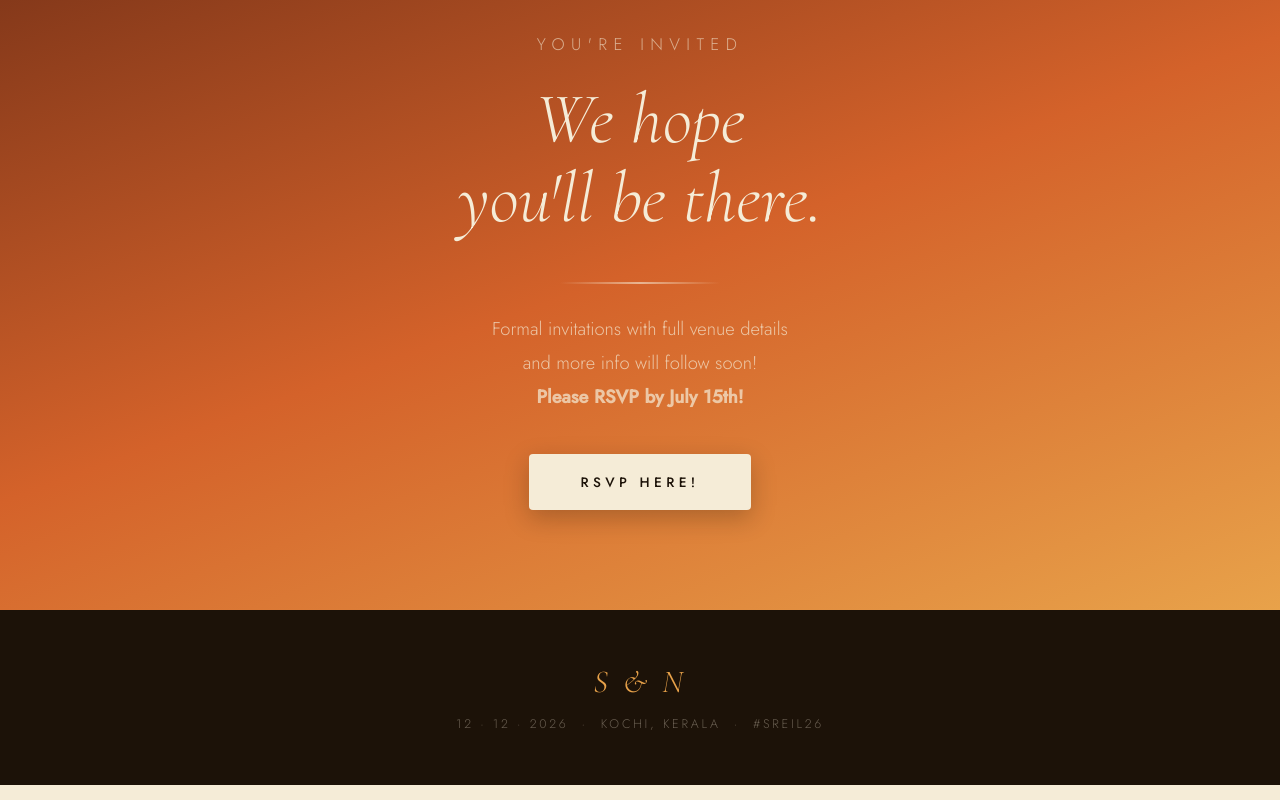
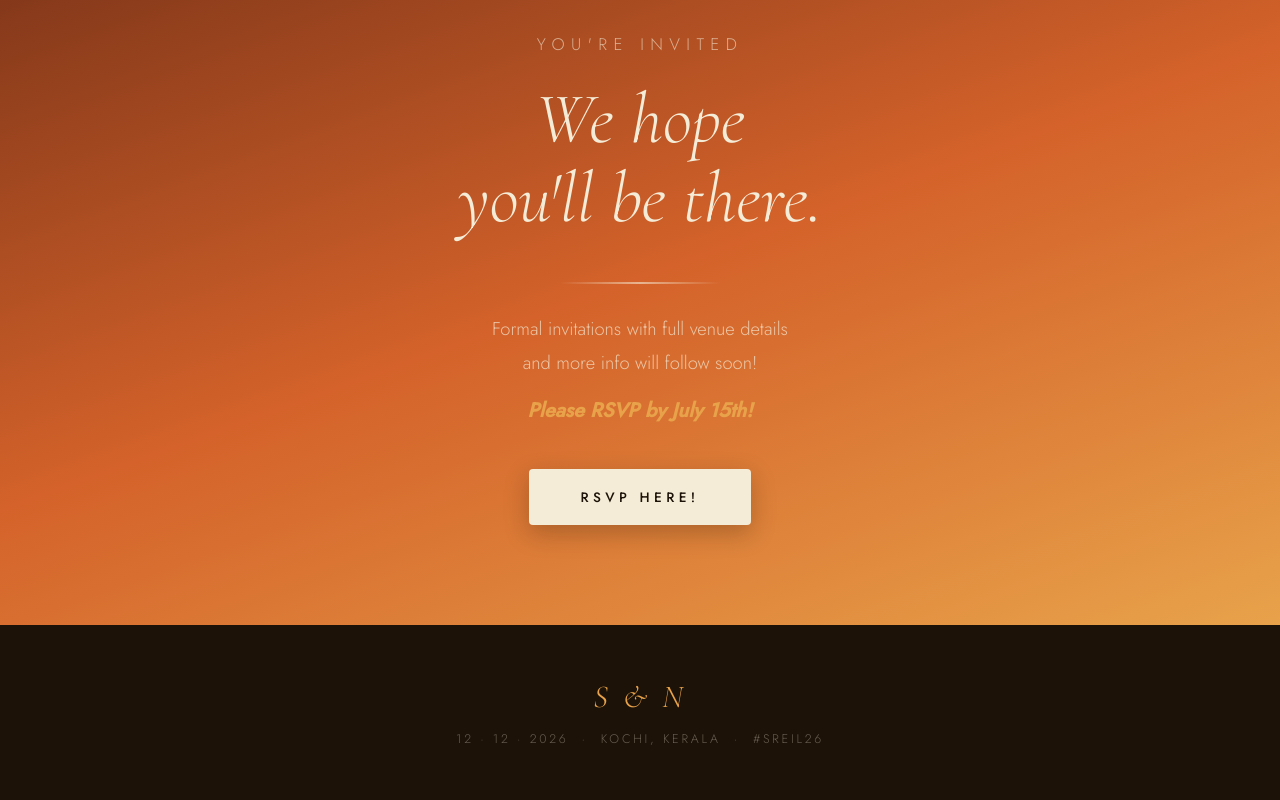
Before and after one commit to sreil-26/SaveTheDate_S-N, a plain HTML site: page index.html in a window 1280 px wide. Shown: the part 3162-3962 px from the top of the page. Drawn offline with nearby package versions, Linux system fonts and the light colour scheme.

Commit message:
Update index.html

```diff
--- a/index.html
+++ b/index.html
@@ -609,7 +609,9 @@
   <p class="reveal reveal-delay-3">
     Formal invitations with full venue details<br>
     and more info will follow soon!<br>
-    <strong>Please RSVP by July 15th!</strong>
+    <span style="display: block; margin-top: 12px; font-weight: 600; font-style: italic; font-size: 1.25rem; color: var(--amber);">
+      Please RSVP by July 15th!
+    </span>
   </p>
   <a href="https://forms.gle/7hdfmiEv3bX3zxDo7" target="_blank" class="rsvp-btn reveal reveal-delay-4">
     RSVP here!
```
